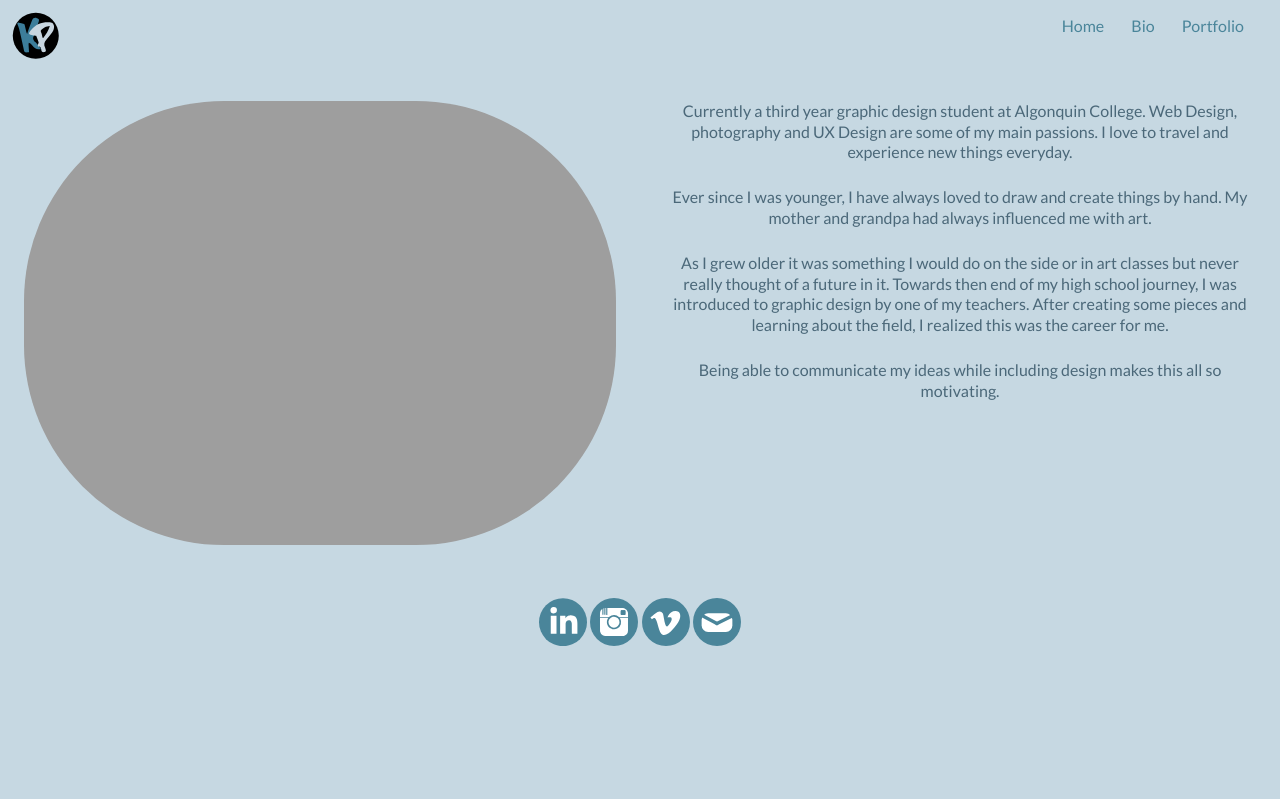
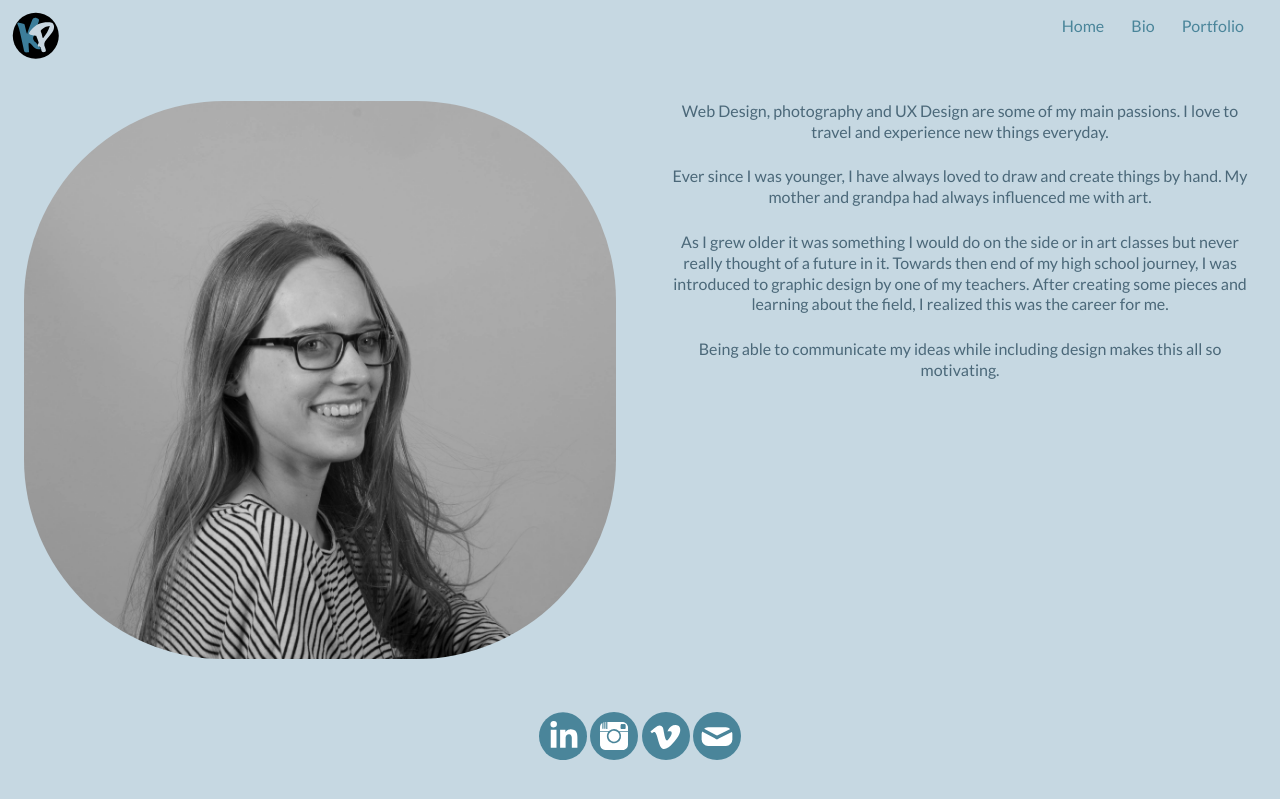
Before and after one commit to KimothyPepper/kimwebsite, a Jekyll site: the page built from bio.html, in a window 1280 px wide. Shown: the top 799 px of the page. Built offline with Jekyll 4.4.1, drawn with Linux system fonts in a browser that asks for light colours.

Commit message:
Changed Bio

```diff
--- a/bio.html
+++ b/bio.html
@@ -7,10 +7,10 @@ layout: default
     <main itemscope itemtype="https://schema.org/CreativeWork">
     <div class="grid">
       <div class="unit xs-1 s-1 m-1 l-1-2 gutter pad-top pad-bottom">
-        <img itemprop="image" class="me text-center" src="{{site.baseurl}}/images/myface.jpg" alt="portrait image of kim">
+        <img itemprop="image" class="me text-center" src="{{site.baseurl}}/images/biopic.jpg" alt="portrait image of kim">
       </div>
       <div class="unit xs-1 s-1 m-1 l-1-2 gutter pad-top text-center">
-        <p itemprop="text" class="text-center">Currently a third year graphic design student at Algonquin College. Web Design, photography and UX Design are some of my main passions. I love to travel and experience new things everyday.</p>
+        <p itemprop="text" class="text-center">Web Design, photography and UX Design are some of my main passions. I love to travel and experience new things everyday.</p>
         <p itemprop="text">Ever since I was younger, I have always loved to draw and create things by hand. My mother and grandpa had always influenced me with art.</p>
         <p itemprop="text">As I grew older it was something I would do on the side or in art classes but never really thought of a future in it. Towards then end of my high school journey, I was introduced to graphic design by one of my teachers. After creating some pieces and learning about the field, I realized this was the career for me.
         <p itemprop="text">Being able to communicate my ideas while including design makes this all so motivating.</p>
```
Also changed, not shown: images/biopic.jpg (added).
